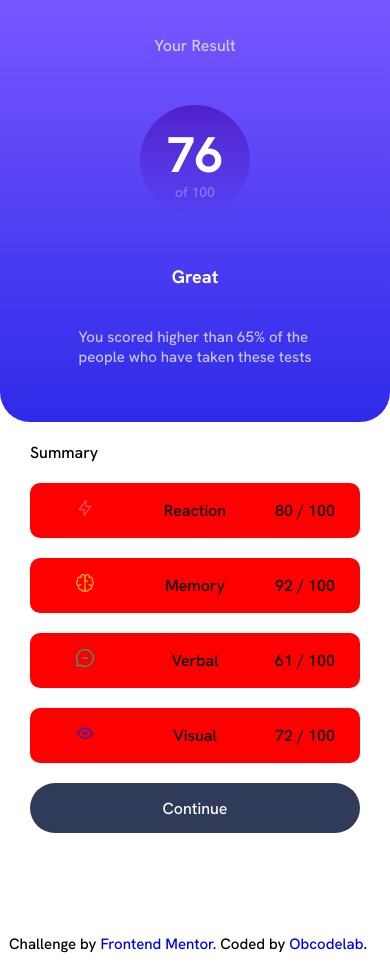
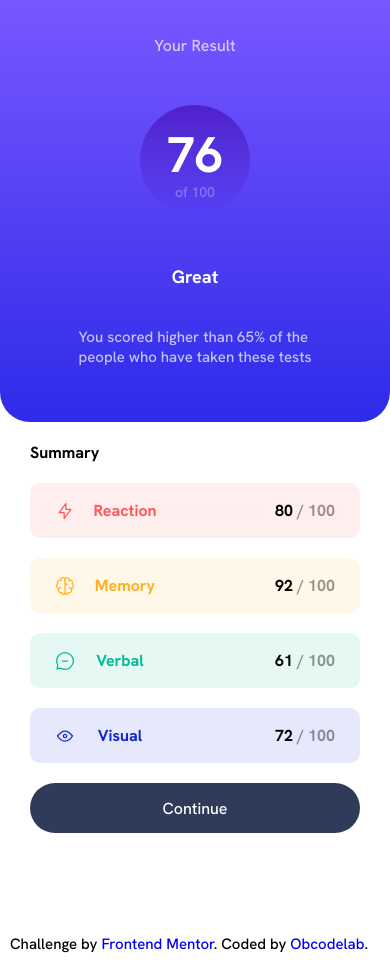
Before and after one commit to Obcodelab/Frontend-mentor, a plain HTML site: page results-summary-component/index.html in a window 390 px wide. Drawn offline with Linux system fonts and the light colour scheme.

Commit message:
updated with media query

```diff
--- a/results-summary-component/index.css
+++ b/results-summary-component/index.css
@@ -86,8 +86,8 @@
   place-items: center;
   width: 100%;
   height: 55px;
-  background-color: red;
   border-radius: 10px;
+  font-weight: 700;
 }
 #bottom-container #continue {
   display: grid;
@@ -99,10 +99,71 @@
   margin-top: 20px;
   color: var(--White);
 }
+.box-image {
+  display: grid;
+  place-items: center;
+}
+#summary {
+  font-weight: 700;
+}
+.box-image {
+  position: relative;
+  left: -20px;
+}
+.box-text-1 {
+  position: relative;
+  left: -70px;
+}
+.box-text-2 {
+  position: relative;
+  left: -75px;
+}
+span {
+  opacity: 0.4;
+}
+#reaction {
+  color: var(--lightRed);
+}
+#memory {
+  color: var(--orangeYellow);
+}
+#verbal {
+  color: var(--greenTeal);
+}
+#visual {
+  color: var(--cobaltBlue);
+}
+#bottom-container #box-container #box-1 {
+  background-color: hsla(0, 100%, 67%, 0.1);
+}
+#bottom-container #box-container #box-2 {
+  background-color: hsla(39, 100%, 56%, 0.1);
+}
+#bottom-container #box-container #box-3 {
+  background-color: hsla(166, 100%, 37%, 0.1);
+}
+#bottom-container #box-container #box-4 {
+  background-color: hsla(234, 85%, 45%, 0.1);
+}
 .attribution {
-  margin: 90px 0px 20px 9px;
+  position: relative;
+  bottom: -90px;
+  margin-left: 10px;
   font-size: 15px;
 }
 .attribution a {
   text-decoration: none;
 }
+@media screen and (max-width: 320px) {
+  .box-text-1 {
+    left: -60px;
+  }
+  .box-text-2 {
+    left: -65px;
+  }
+  .attribution {
+    all: unset;
+    position: relative;
+    bottom: -200px;
+  }
+}
--- a/results-summary-component/index.html
+++ b/results-summary-component/index.html
@@ -27,32 +27,32 @@
         <div id="bottom-container">
           <div id="summary">Summary</div>
           <div id="box-container">
-            <div class="box">
-              <div>
+            <div class="box" id="box-1">
+              <div class="box-image">
                 <img src="./images/icon-reaction.svg" />
               </div>
-              <div>Reaction</div>
+              <div class="box-text-1" id="reaction">Reaction</div>
               <div>80 <span>/ 100</span></div>
             </div>
-            <div class="box">
-              <div>
+            <div class="box" id="box-2">
+              <div class="box-image">
                 <img src="./images/icon-memory.svg" />
               </div>
-              <div>Memory</div>
+              <div class="box-text-1" id="memory">Memory</div>
               <div>92 <span>/ 100</span></div>
             </div>
-            <div class="box">
-              <div>
+            <div class="box" id="box-3">
+              <div class="box-image">
                 <img src="./images/icon-verbal.svg" />
               </div>
-              <div>Verbal</div>
+              <div class="box-text-2" id="verbal">Verbal</div>
               <div>61 <span>/ 100</span></div>
             </div>
-            <div class="box">
-              <div>
+            <div class="box" id="box-4">
+              <div class="box-image">
                 <img src="./images/icon-visual.svg" />
               </div>
-              <div>Visual</div>
+              <div class="box-text-2" id="visual">Visual</div>
               <div>72 <span>/ 100</span></div>
             </div>
           </div>
```
